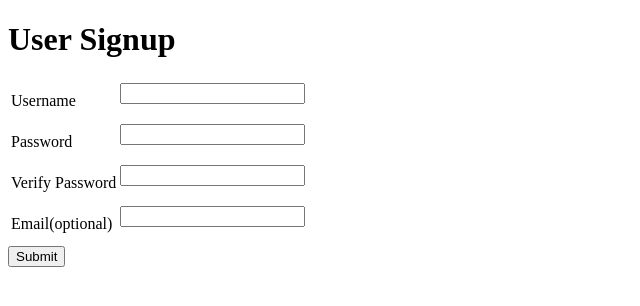
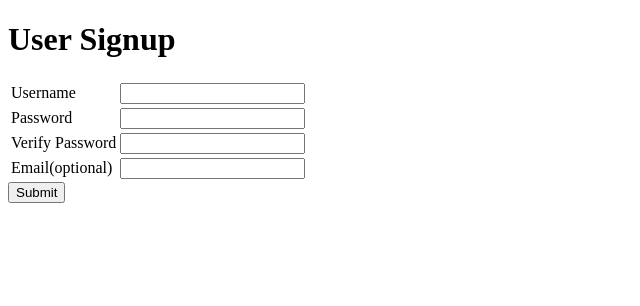
Before and after one commit to NickViss89/user_signup, a Flask app: page / in a window 1280 px wide. Shown: the top 306 px of the page, without its empty margins (0-640 px from the left). Run offline with Flask 2, Linux system fonts and the light colour scheme.

Commit message:
final commit

```diff
--- a/main.py
+++ b/main.py
@@ -41,7 +41,7 @@ def user_signup():
     if username_error == "" and password_error == "" and verify_error == "" and email_error == "":
         return redirect('/welcome?username='+username)
     else:
-        return render_template('main.html', username_error=username_error, username=username) #password_error=password_error, verify_error=verify_error, email_error=email_error, email=email)
+        return render_template('main.html', username_error=username_error, username=username, password_error=password_error, verify_error=verify_error, email_error=email_error, email=email)
 
 @app.route("/welcome")
 def valid_signup():
--- a/templates/main.html
+++ b/templates/main.html
@@ -9,28 +9,28 @@
                     <td><label for="username">Username</label></td>
                     <td>
                         <input type="text" name="username" value='{{username}}' />
-                        <p><span class=error>{{username_error}}</span></p>
+                        <span class=error>{{username_error}}</span>
                     </td>
                 </tr>
                 <tr>
                     <td><label for="password">Password</label></td>
                     <td>
-                        <input type="password" name="Password" value='{{password}}' />
-                        <p><span class=error>{{password_error}}</span></p>
+                        <input type="password" name="password" value='{{password}}' />
+                        <span class=error>{{password_error}}</span>
                     </td>
                 </tr>
                 <tr>
                     <td><label for="verify">Verify Password</label></td>
                     <td>
                         <input type="password" name="verify" value='{{verify}}' />
-                        <p><span class=error>{{verify_error}}</span></p>
+                        <span class=error>{{verify_error}}</span>
                     </td>
                 </tr>
                 <tr>
                     <td><label for="email">Email(optional)</label></td>
                     <td>
                         <input type="text" name="email" value='{{email}}' />
-                        <p><span class=error>{{email_error}}</span></p>
+                        <span class=error>{{email_error}}</span>
                     </td>
                 </tr>
             </table>
```
